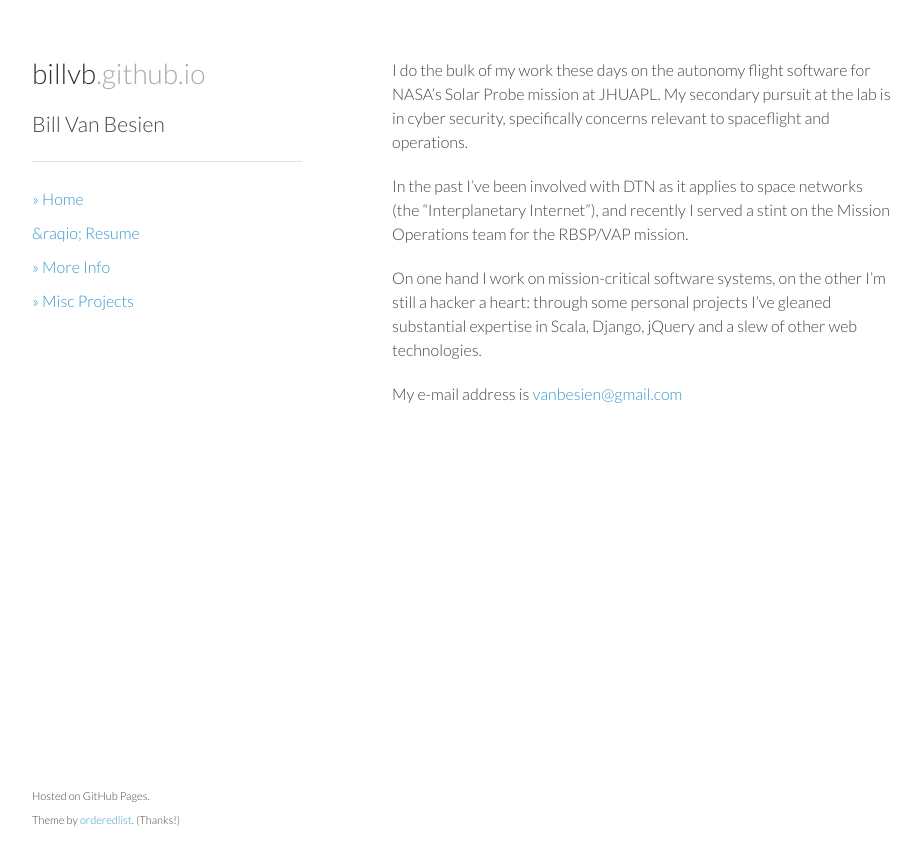
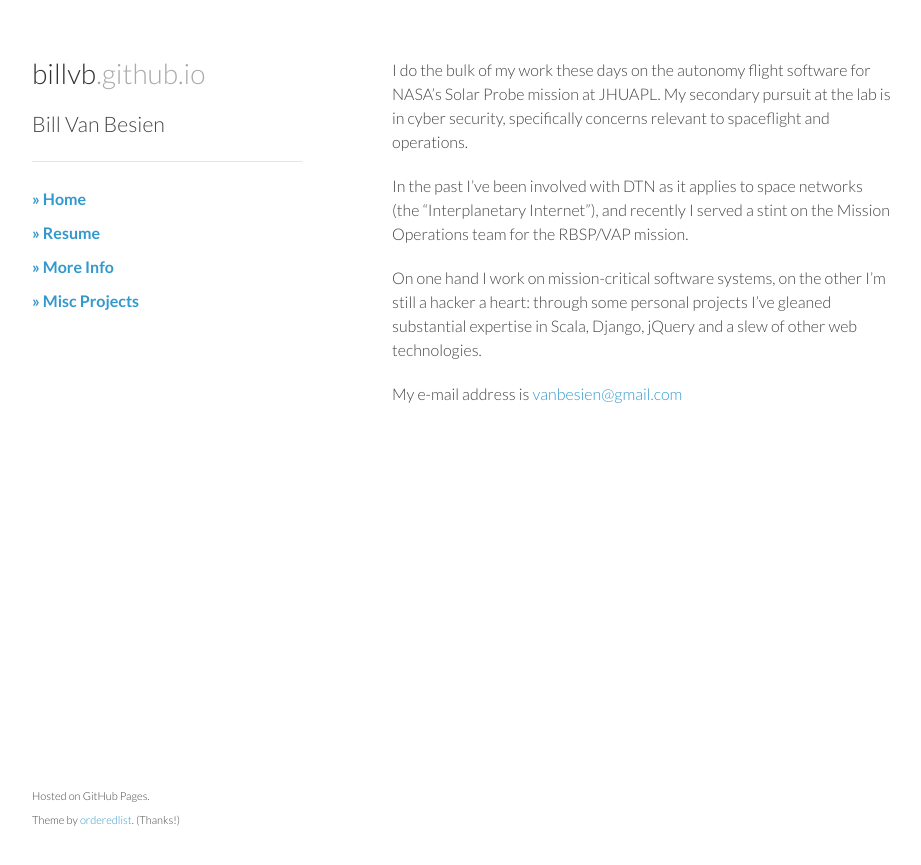
Before and after one commit to billvb/billvb.github.io, a Jekyll site: the page built from index.md, in a window 1280 px wide. Shown: the top 865 px of the page, without its empty margins (178-1099 px from the left). Built offline with Jekyll 4.4.1, drawn with Linux system fonts in a browser that asks for light colours; part of the change alters nothing that is shown.

Commit message:
raquo bug fix and made menu bold

```diff
--- a/_layouts/base.html
+++ b/_layouts/base.html
@@ -29,7 +29,7 @@
         <hr />
         <div class="bvb-menu">
         <a href="/">&raquo; Home</a>
-        <a href="/resume">&raqio; Resume</a>
+        <a href="/resume">&raquo; Resume</a>
         <a href="/info">&raquo; More Info</a>
         <a href="/misc">&raquo; Misc Projects</a>
         </div>
--- a/stylesheets/styles.css
+++ b/stylesheets/styles.css
@@ -273,6 +273,7 @@ footer {
 
 .bvb-menu a {
     display: block;
+    font-weight: bold;
     font-size: 12pt;
     padding: 5px;
     margin-left: -5px;
```
